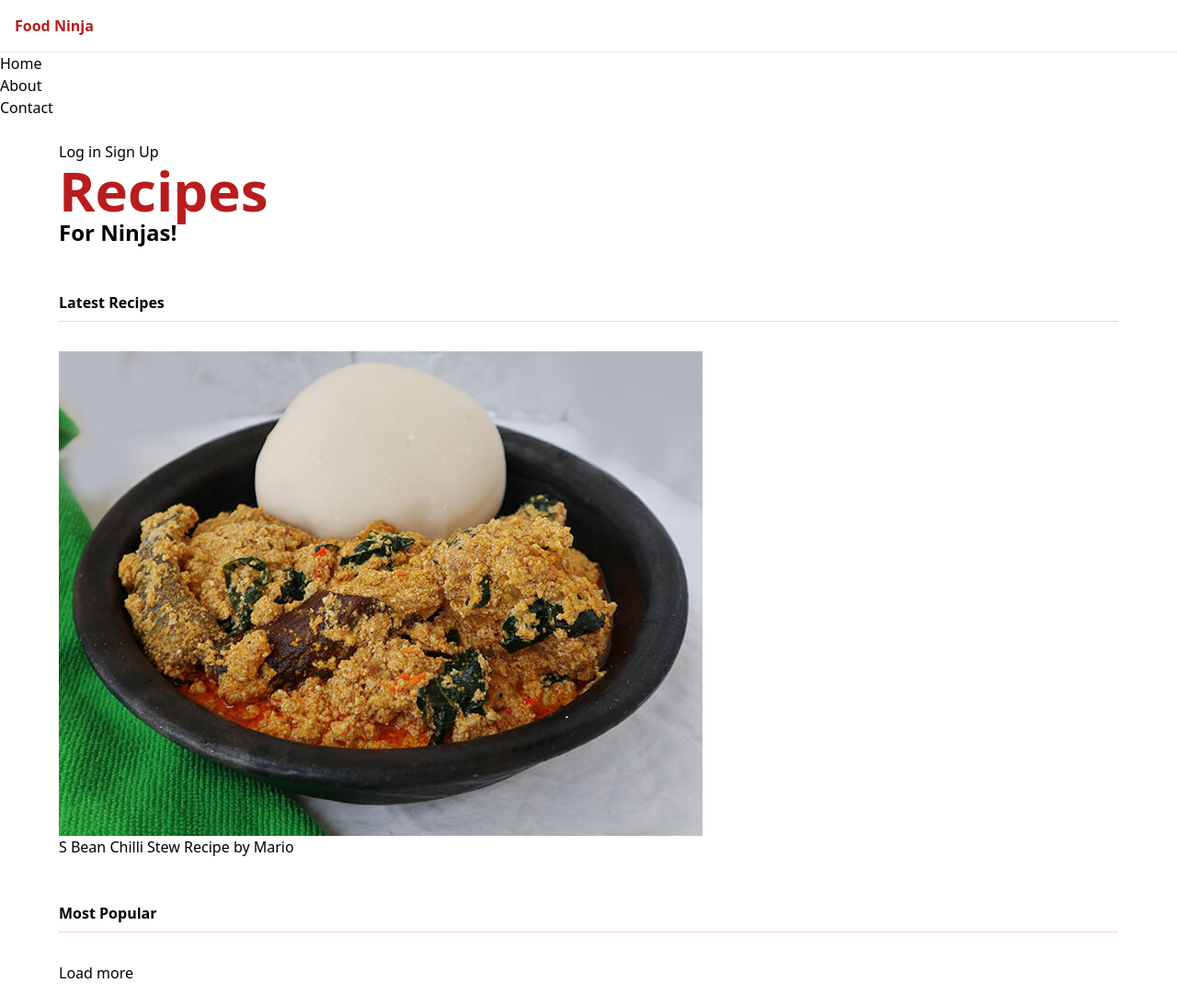
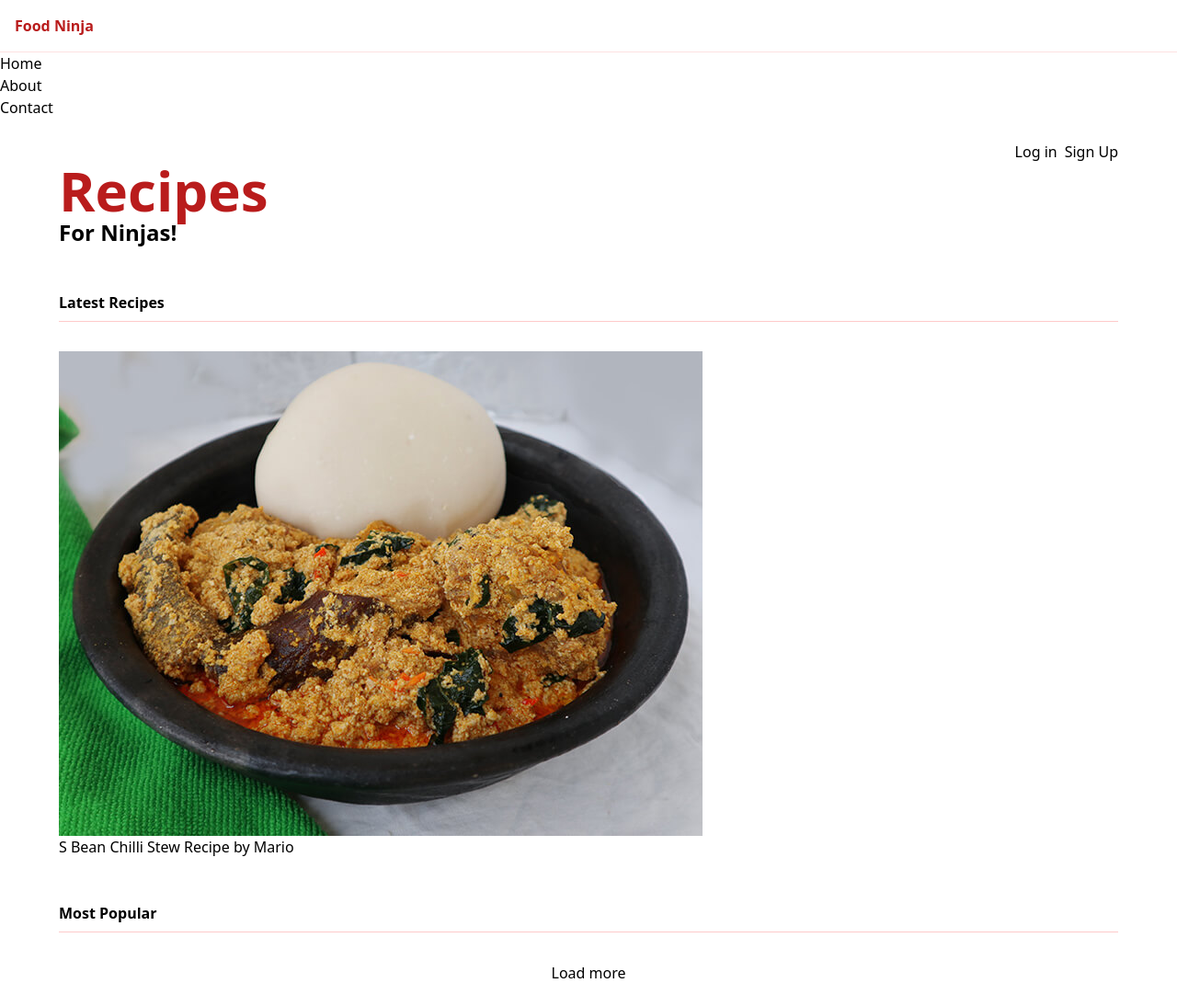
Before and after one commit to lkgit1/foodninja, a website: page public/index.html in a window 1280 px wide. Shown: the whole page at 92% size. Drawn offline with Linux system fonts and the light colour scheme.

Commit message:
add flex design

```diff
--- a/public/index.html
+++ b/public/index.html
@@ -39,9 +39,9 @@
         </div>
 
         <main class="px-16 py-6">
-            <div>
+            <div class="flex justify-end">
                 <a href="#">Log in</a>
-                <a href="#">Sign Up</a>
+                <a href="#" class="ml-2">Sign Up</a>
             </div>
 
             <header>
@@ -68,7 +68,7 @@
 
                 </div>
 
-                <div class="mt-8">
+                <div class="flex justify-center mt-8">
                     <div>Load more</div>
                 </div>
             </div>
```
Also changed, not shown: public/styles.css.
